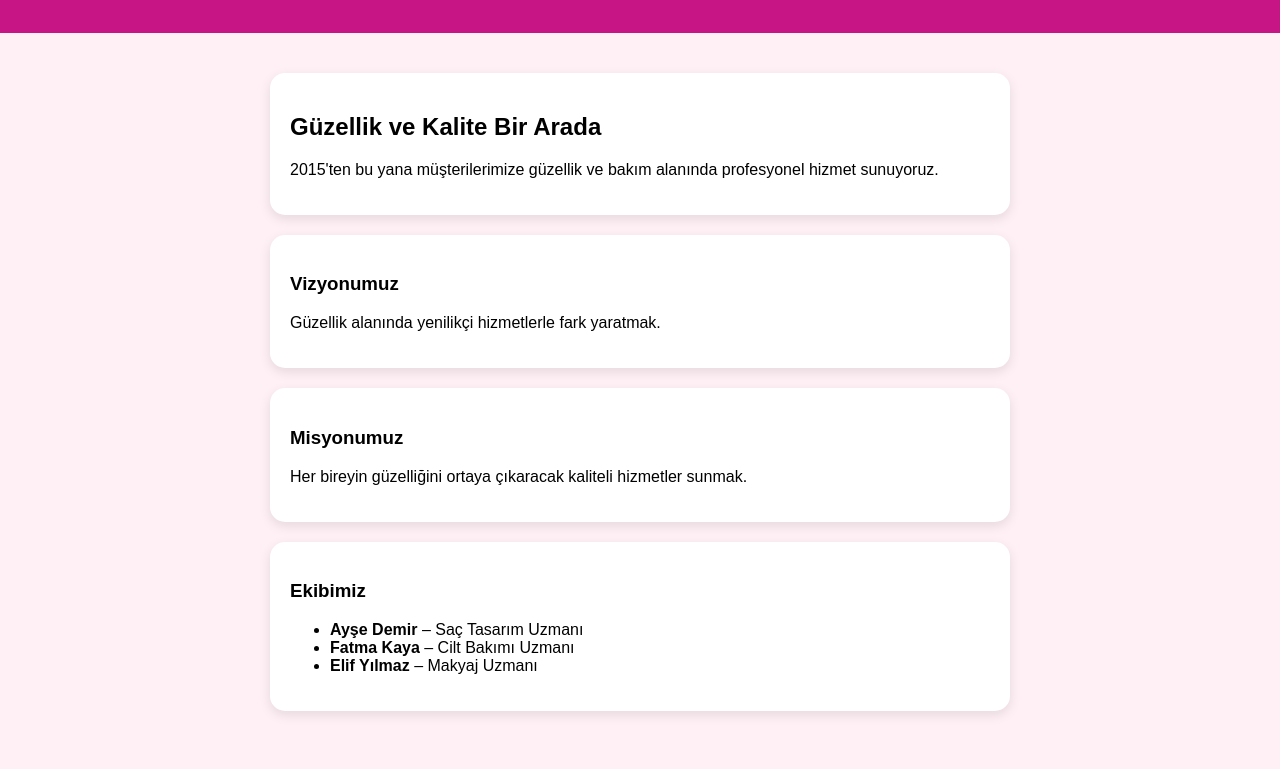
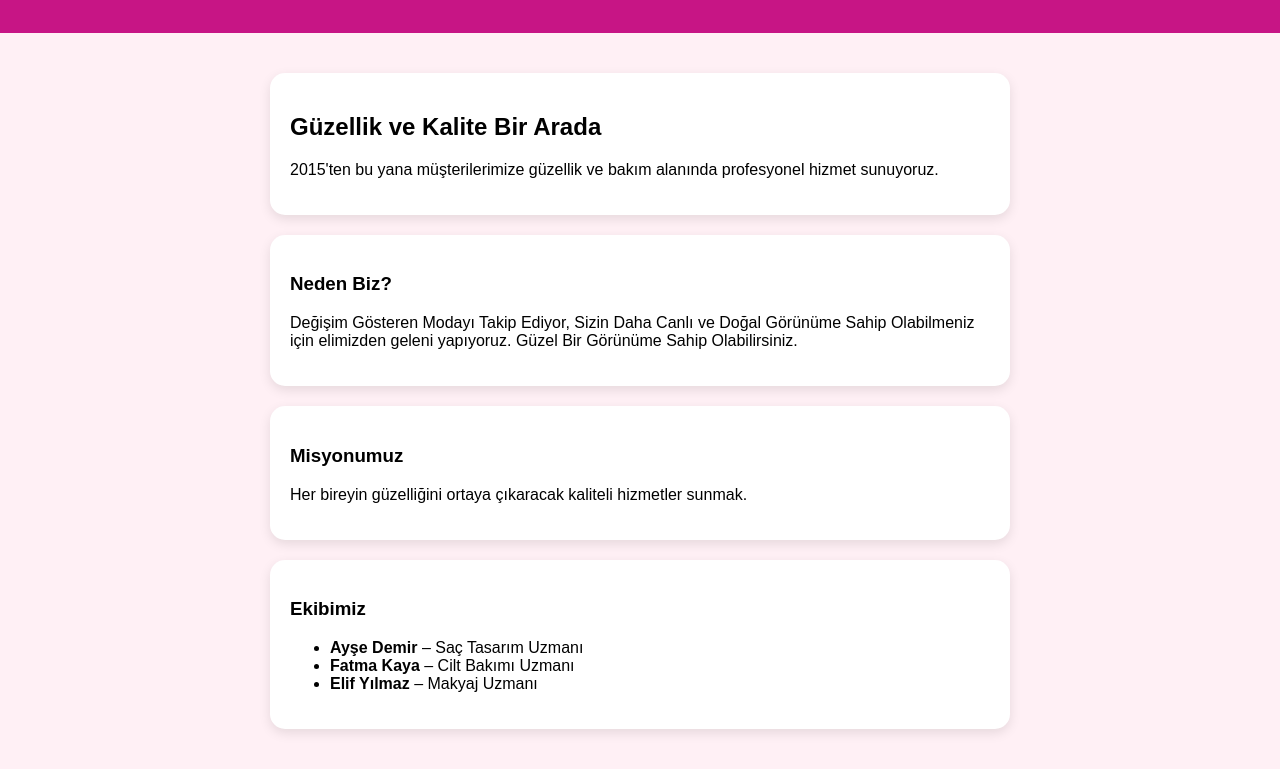
Before and after one commit to dilaradmr07/Dilara-Guzellik-Merkezi-Sistemi, a plain HTML site: page hakkimizda.html in a window 1280 px wide. Shown: the part 121-890 px from the top of the page. Drawn offline with Linux system fonts and the light colour scheme.

Commit message:
değişiklik yaptım

```diff
--- a/hakkimizda.html
+++ b/hakkimizda.html
@@ -25,8 +25,8 @@
   </div>
 
   <div class="card">
-    <h3>Vizyonumuz</h3>
-    <p>Güzellik alanında yenilikçi hizmetlerle fark yaratmak.</p>
+    <h3>Neden Biz?</h3>
+    <p>Değişim Gösteren Modayı Takip Ediyor, Sizin Daha Canlı ve Doğal Görünüme Sahip Olabilmeniz için elimizden geleni yapıyoruz. Güzel Bir Görünüme Sahip Olabilirsiniz.</p>
   </div>
 
   <div class="card">
```
Also changed, not shown: hizmetler.html (+2 -2 lines), 2 other files.
